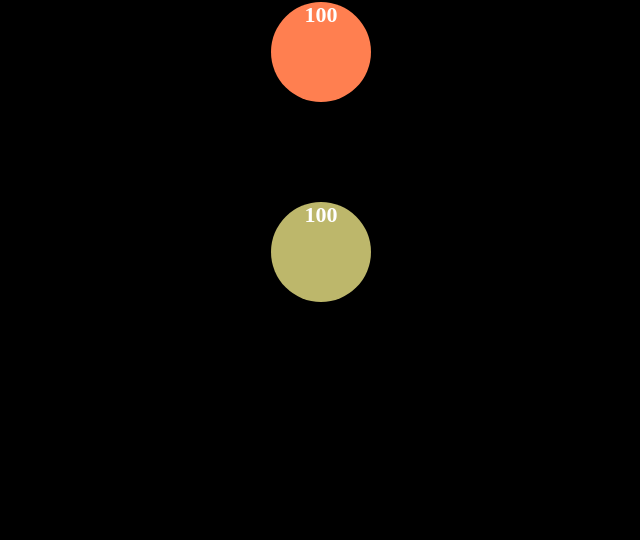
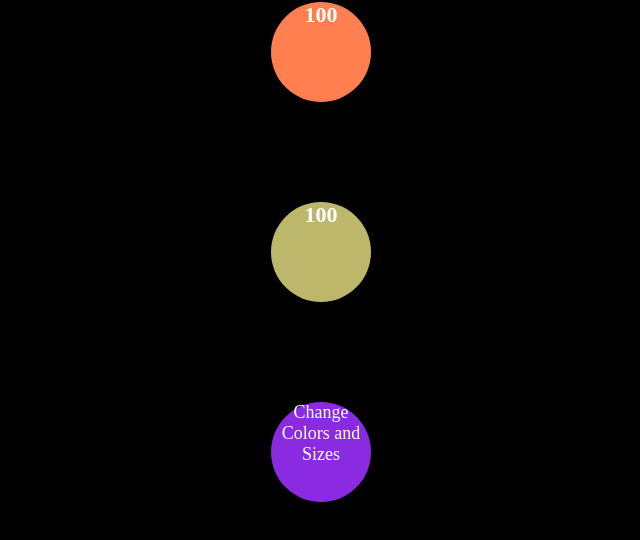
Before and after one commit to amitfrid7/GitBasics, a plain HTML site: page index.html in a window 1280 px wide. Shown: the part 78-618 px from the top of the page, without its empty margins (319-959 px from the left). Drawn offline with Linux system fonts and the light colour scheme.

Commit message:
Add 3rd ball and implementing color+size swap function

```diff
--- a/css/style.css
+++ b/css/style.css
@@ -4,7 +4,7 @@ body {
     text-align: center;
 }
 
-.ball {
+.ball1 {
     height: 100px;
     width: 100px;
     background-color: coral;
@@ -15,7 +15,8 @@ body {
     transition: 1s;
     cursor: pointer;
 }
-.ball1 {
+
+.ball2 {
     height: 100px;
     width: 100px;
     background-color: darkkhaki;
@@ -26,3 +27,14 @@ body {
     transition: 1s;
     cursor: pointer;
 }
+
+.ball3 {
+    height: 100px;
+    width: 100px;
+    background-color:blueviolet;
+    margin: 100px auto;
+    border-radius: 50%;
+    font-size: 18px;
+    transition: 1s;
+    cursor: pointer;
+}
--- a/index.html
+++ b/index.html
@@ -8,8 +8,9 @@
 </head>
 <body>
     <h1>The Ball Game</h1>
-    <div class="ball" onclick="onBallClick(this, 400)">100</div>
-    <div class="ball1" onclick="onBallClick(this, 600)">100</div>
+    <div class="ball1" onclick="onBallClick(this, 400)">100</div>
+    <div class="ball2" onclick="onBallClick(this, 600)">100</div>
+    <div class="ball3" onclick="onBall3Click(this)">Change Colors and Sizes</div>
     <script src="js/main.js"></script>
     <script src="js/util.js"></script>
 </body>
--- a/js/main.js
+++ b/js/main.js
@@ -10,3 +10,28 @@ function onBallClick(ball, maxDiameter) {
     ball.style.backgroundColor = getRandomColor()
     ball.innerText = gBallSize
 }
+
+function onBall3Click() {
+
+    var ball1 = document.querySelector('.ball1')
+    var ball2 = document.querySelector('.ball2')
+
+    var holder = {
+                width: ball1.style.width,
+                height: ball1.style.height,
+                color: ball1.style.backgroundColor,
+                size: ball1.innerText
+            }
+
+    ball1.style.width = ball2.style.width
+    ball1.style.height = ball2.style.height
+    ball1.style.backgroundColor = ball2.style.backgroundColor
+    ball1.innerText = ball2.innerText
+
+
+    ball2.style.width = holder.width
+    ball2.style.height = holder.height
+    ball2.style.backgroundColor = holder.color
+    ball2.innerText = holder.size
+
+}
```
